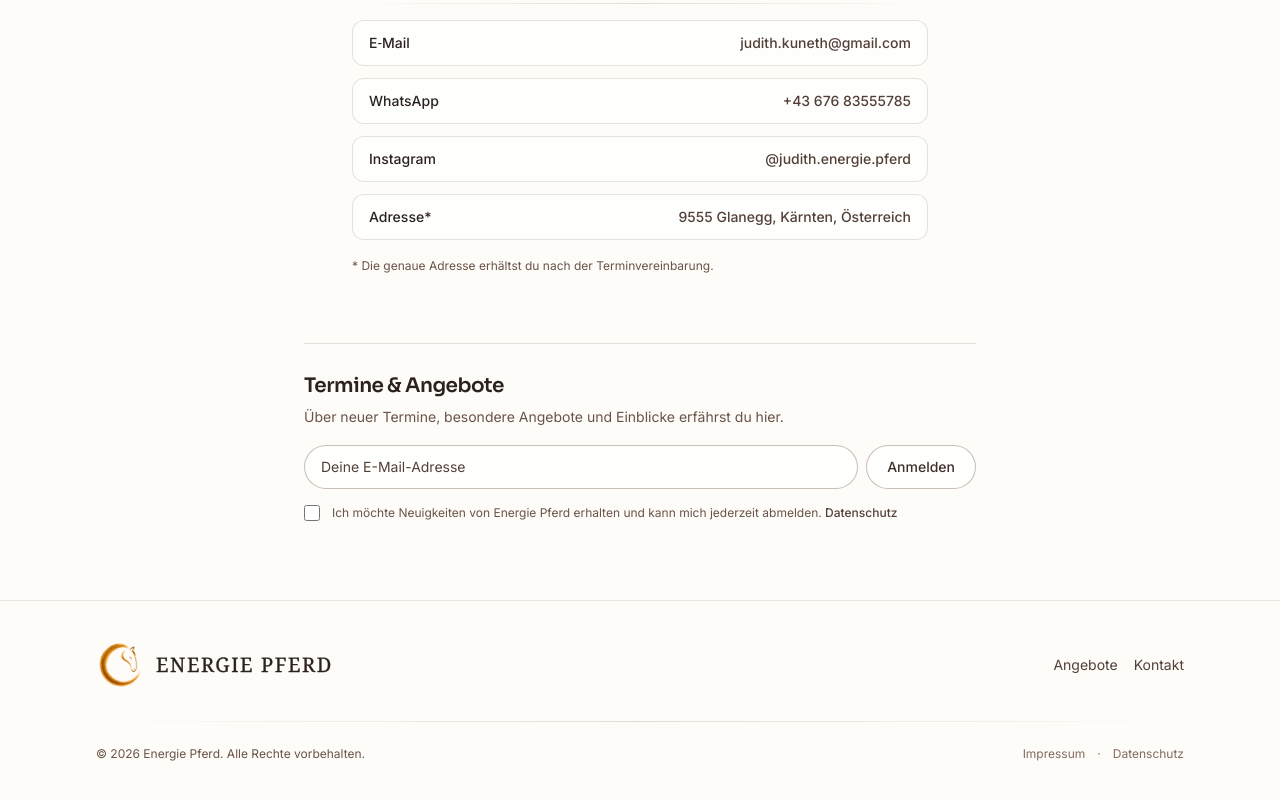
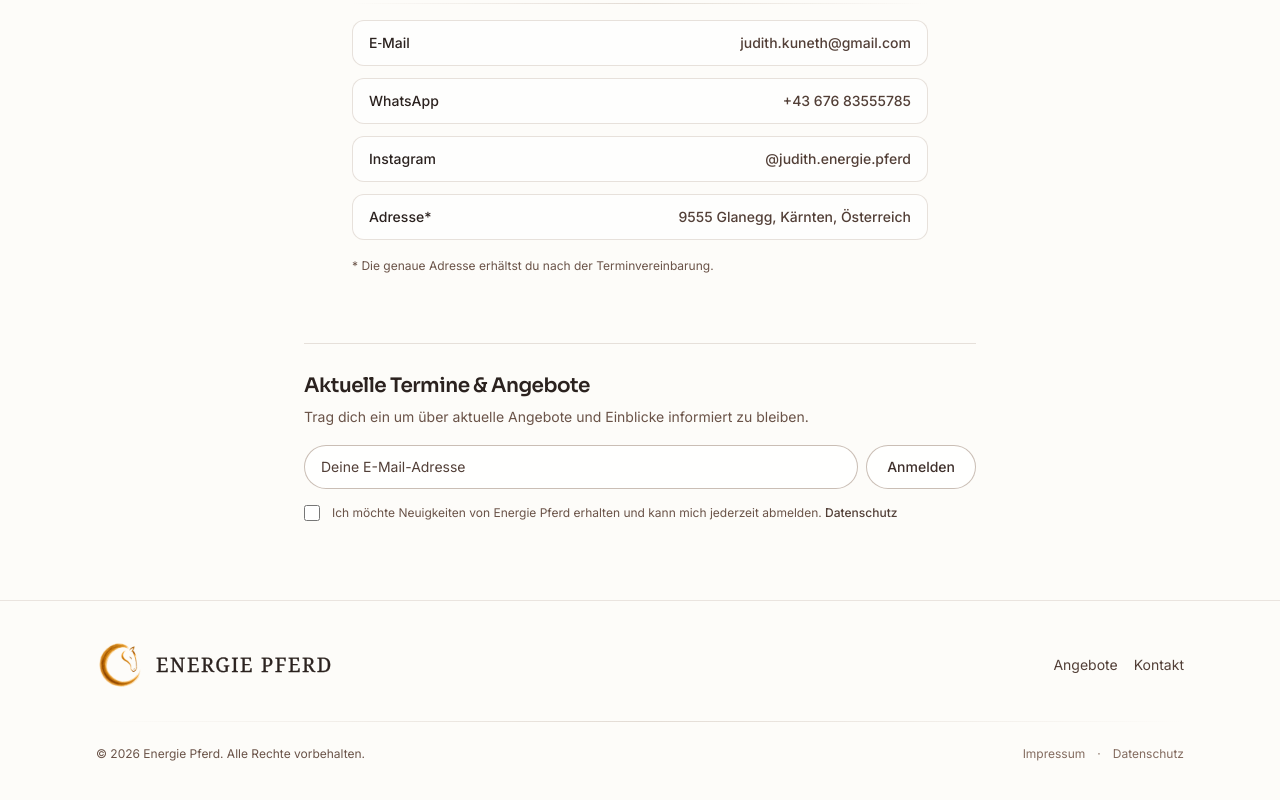
Before and after one commit to judithkuneth/energie-pferd, a Vue app: page / in a window 1280 px wide. Shown: the part 3465-4265 px from the top of the page. Built offline with nearby package versions, Linux system fonts and the light colour scheme; a web font is replaced by a local one.

Commit message:
Fix newsletter introduction copy

```diff
--- a/src/sections/NewsletterSection.vue
+++ b/src/sections/NewsletterSection.vue
@@ -83,10 +83,10 @@ const submitNewsletter = async (event: SubmitEvent) => {
           <div class="space-y-4">
             <div>
               <h2 class="font-serif text-lg font-semibold tracking-tight text-taupe-900 sm:text-xl">
-                Termine & Angebote
+              Aktuelle Termine & Angebote
               </h2>
               <p class="mt-1.5 max-w-lg text-xs leading-relaxed text-taupe-600 sm:text-sm">
-                Über neuer Termine, besondere Angebote und Einblicke erfährst du hier.
+                Trag dich ein um über aktuelle Angebote und Einblicke informiert zu bleiben.
               </p>
             </div>
 
```
